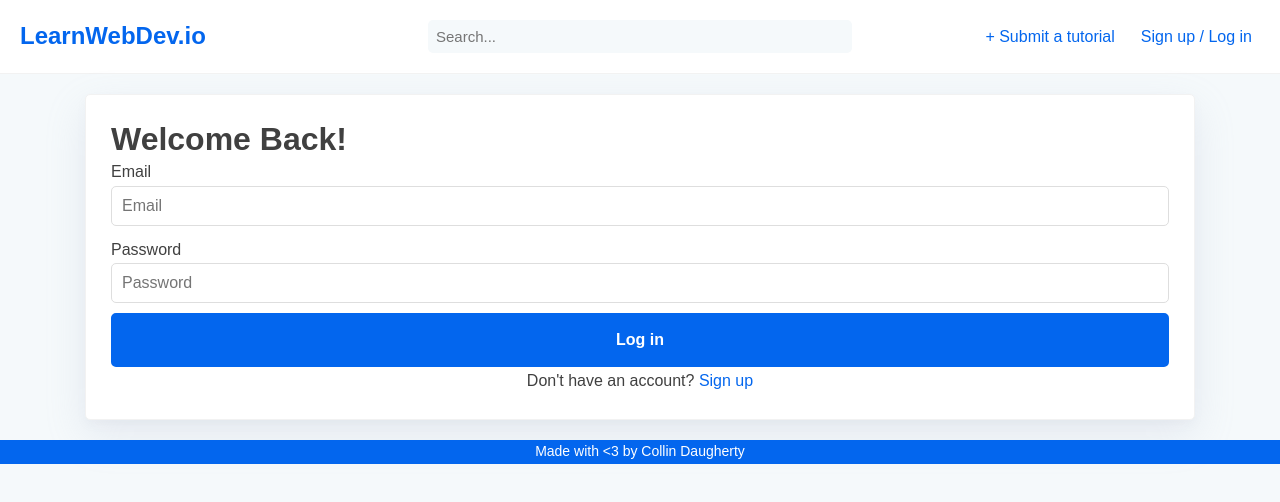
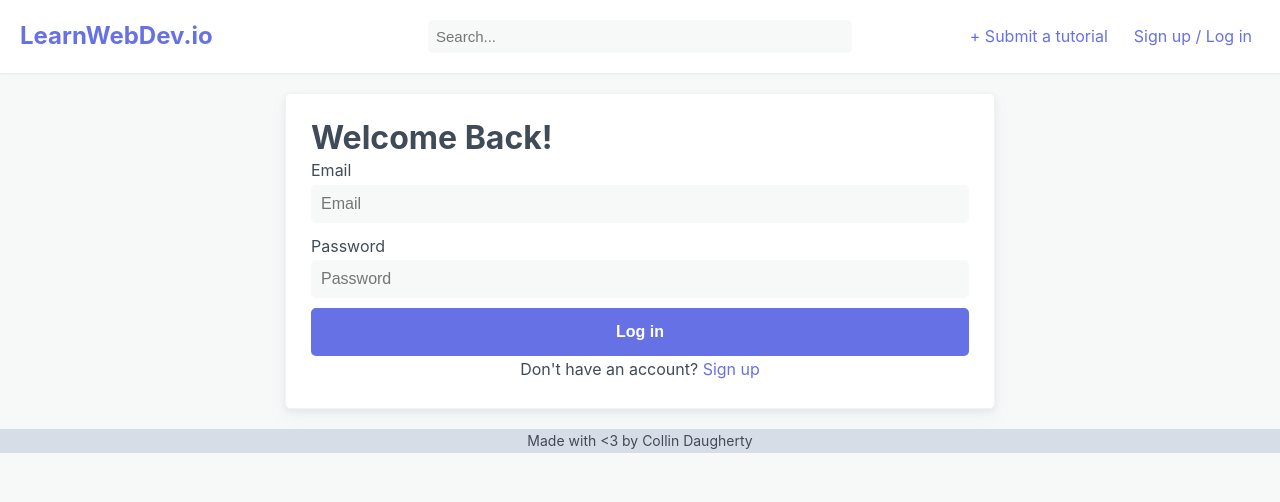
Before and after one commit to CollinDaugherty/learnwebdev, a React (Create React App) app in the folder client/: page /login in a window 1280 px wide. Shown: the top 502 px of the page. Built offline with nearby package versions, Linux system fonts and the light colour scheme; the HTML template or start-up script is replaced by a standard one.

Commit message:
update color scheme and box-shadows

```diff
--- a/client/package.json
+++ b/client/package.json
@@ -4,7 +4,6 @@
   "private": true,
   "dependencies": {
     "http-proxy-middleware": "^0.19.1",
-    "polished": "^3.4.0",
     "react": "^16.8.6",
     "react-dom": "^16.8.6",
     "react-router-dom": "^5.0.1",
--- a/client/src/App.js
+++ b/client/src/App.js
@@ -46,12 +46,14 @@ class App extends Component {
           <Navbar user={this.state.user} />
           <Container>
             <Route exact path='/' component={Content} />
+            <Container small>
               <Route path='/submit' component={TutorialForm} />
               <Route path='/signup' component={SignUpForm} />
               <Route
                 path='/login'
                 render={() => <LogInForm loadUser={this.loadUser} />}
               />
+            </Container>
           </Container>
           <Footer />
           <GlobalStyle />
--- a/client/src/components/Footer.js
+++ b/client/src/components/Footer.js
@@ -3,8 +3,7 @@ import styled from 'styled-components';
 import Container from './styles/blocks/Container';
 
 const Foot = styled.footer`
-  background: ${props => props.theme.color.primary};
-  color: white;
+  background: ${props => props.theme.color.neutral300};
   text-align: center;
   font-size: 1.4rem;
   width: 100%;
--- a/client/src/components/Navbar.js
+++ b/client/src/components/Navbar.js
@@ -7,9 +7,9 @@ import CurrentUser from './CurrentUser';
 const Nav = styled.nav`
   display: flex;
   align-items: center;
-  border-bottom: 1px solid #f2f2f2;
-  background: ${props => props.theme.color.bg};
+  background: white;
   padding: 2rem;
+  box-shadow: ${props => props.theme.shadow.low};
 
   h1 {
     flex: 1;
@@ -19,12 +19,12 @@ const Nav = styled.nav`
     flex: 1;
     border: none;
     border-radius: ${props => props.theme.border.radius};
-    background: ${props => props.theme.color.alternateBg};
+    background: ${props => props.theme.color.neutral100};
     padding: 0.8rem;
     font-size: 1.5rem;
 
     &:focus {
-      color: ${props => props.theme.color.primary};
+      color: ${props => props.theme.color.primary500};
     }
   }
 
@@ -43,7 +43,7 @@ const Nav = styled.nav`
         border-radius: ${props => props.theme.border.radius};
 
         &:hover {
-          background: ${props => props.theme.color.alternateBg};
+          background: ${props => props.theme.color.neutral100};
         }
       }
     }
--- a/client/src/components/styles/GlobalStyle.js
+++ b/client/src/components/styles/GlobalStyle.js
@@ -14,7 +14,7 @@ html {
 }
 
 body {
-  background: ${props => props.theme.color.alternateBg};
+  background: ${props => props.theme.color.neutral100};
   font-family: ${props => props.theme.body.fontFamily};
   font-weight: ${props => props.theme.body.fontWeight};
   font-size: ${props => props.theme.body.fontSize};
@@ -40,17 +40,17 @@ a, button {
   font-size: inherit;
   cursor: pointer;
   text-decoration: none;
-  color: ${props => props.theme.color.primary};
+  color: ${props => props.theme.color.primary500};
 
   &:hover {
-    color: ${props => props.theme.color.primaryDark};
+    color: ${props => props.theme.color.primary600};
   }
 }
 
 hr {
   border: 0px;
   height: 1px;
-  background-color: ${props => props.theme.color.primary};
+  background-color: ${props => props.theme.color.primary400};
 }
 
 `;
--- a/client/src/components/styles/Variables.js
+++ b/client/src/components/styles/Variables.js
@@ -1,39 +1,63 @@
-import { lighten, darken } from 'polished';
-
 //=================================================
 // COLORS
 //=================================================
 
 export const color = {
-  bg: '#fff',
-  alternateBg: '#F5F9FB',
-  darkBg: '#24272E',
+  primary100: 'HSL(232,100%,97%)',
+  primary200: 'HSL(223,66%,90%)',
+  primary300: 'HSL(223,71%,76%)',
+  primary400: 'HSL(228,64%,67%)',
+  primary500: 'HSL(235,71%,65%)',
+  primary600: 'HSL(230,52%,53%)',
+  primary700: 'HSL(230,52%,42%)',
+  primary800: 'HSL(231,57%,34%)',
+  primary900: 'HSL(230,56%,27%)',
 
-  primary: '#0366EE',
-  secondary: '#29de7d',
-  accent: '#EE266C',
+  secondary100: 'HSL(111,87%,97%)',
+  secondary200: 'HSL(110,81%,90%)',
+  secondary300: 'HSL(153,60%,53%)',
+  secondary400: 'HSL(162,93%,34%)',
+  secondary500: 'HSL(169,100%,25%)',
 
-  highlight: '#ff0',
-  error: '#D33C40'
+  accent100: 'HSL(307,100%,92%)',
+  accent200: 'HSL(324,82%,80%)',
+  accent300: 'HSL(326,70%,65%)',
+  accent400: 'HSL(311,45%,50%)',
+  accent500: 'HSL(306,48%,36%)',
+
+  neutral100: 'HSL(180,8%,97%)',
+  neutral200: 'HSL(213,22%,90%)',
+  neutral300: 'HSL(214,24%,87%)',
+  neutral400: 'HSL(212,17%,83%)',
+  neutral500: 'HSL(211,24%,74%)',
+  neutral600: 'HSL(217,17%,63%)',
+  neutral700: 'HSL(216,11%,49%)',
+  neutral800: 'HSL(214,16%,30%)',
+  neutral900: 'HSL(213,24%,16%)',
+
+  danger100: 'HSL(0,88%,93%)',
+  danger200: 'HSL(0,80%,85%)',
+  danger300: 'HSL(0,60%,53%)',
+  danger400: 'HSL(7,93%,34%)',
+  danger500: 'HSL(0,100%,22%)',
+
+  warning100: 'HSL(50,100%,90%)',
+  warning200: 'HSL(50,100%,80%)',
+  warning300: 'HSL(50,100%,53%)',
+  warning400: 'HSL(42,100%,45%)',
+  warning500: 'HSL(33,100%,38%)'
 };
-
-color.primaryDark = `${darken(0.1, `${color.primary}`)};`;
-color.secondaryDark = `${darken(0.1, `${color.secondary}`)};`;
-color.accentDark = `${darken(0.1, `${color.accent}`)};`;
-
-color.primaryLight = `${lighten(0.2, `${color.primary}`)};`;
-color.secondaryLight = `${lighten(0.2, `${color.secondary}`)};`;
-color.accentLight = `${lighten(0.2, `${color.accent}`)};`;
 
 //=================================================
 // TYPOGRAPHY
 //=================================================
 
 export const body = {
-  fontFamily: 'sans-serif',
+  fontFamily:
+    '-apple-system, BlinkMacSystemFont, "Segoe UI", Roboto, Helvetica, Arial, sans-serif, "Apple Color Emoji", "Segoe UI Emoji", "Segoe UI Symbol"',
   fontWeight: '400',
   fontSize: '1.6rem',
-  fontColor: '#404040',
+  fontColor: `${color.neutral800}`,
   lineHeight: '1.7'
 };
 
@@ -69,5 +93,23 @@ border.border = `
   ${border.style}
   ${border.color}`;
 
-export const boxShadow = `0 5px 10px rgba(154, 160, 185, 0.05),
-0 15px 40px rgba(166, 173, 201, 0.2)`;
+//=================================================
+// SHADOWS
+//=================================================
+
+export const shadow = {
+  low: `0 1px 3px rgba(154, 160, 185, 0.05),
+        0 1px 2px rgba(166, 173, 201, 0.2)`,
+
+  medLow: `0 3px 6px rgba(154, 160, 185, 0.05),
+           0 2px 4px rgba(166, 173, 201, 0.2)`,
+
+  med: `0 10px 20px rgba(154, 160, 185, 0.05),
+        0 3px 6px rgba(166, 173, 201, 0.2)`,
+
+  medHigh: `0 15px 25px rgba(154, 160, 185, 0.05),
+            0 5px 10px rgba(166, 173, 201, 0.2)`,
+
+  high: `0 20px 45px rgba(154, 160, 185, 0.05),
+         0 10px 20px rgba(166, 173, 201, 0.2)`
+};
--- a/client/src/components/styles/blocks/Button/index.js
+++ b/client/src/components/styles/blocks/Button/index.js
@@ -1,33 +1,47 @@
 import styled, { css } from 'styled-components';
 
 const Btn = styled.button`
-  background: ${props => props.theme.color.primary};
+  background: ${props => props.theme.color.primary500};
   color: white;
-  border: 3px solid ${props => props.theme.color.primary};
   border-radius: ${props => props.theme.border.radius};
+  border: 2px solid ${props => props.theme.color.primary500};
   font-size: ${props => props.theme.body.fontSize};
   font-weight: 700;
   text-align: center;
-  padding: 1.5rem 2rem;
+  padding: 1.3rem 1.7rem;
   display: inline-block;
   cursor: pointer;
+  transition: .2s ease;
 
   &:hover {
-    background: ${props => props.theme.color.primaryDark};
-    border-color: ${props => props.theme.color.primaryDark};
+    background: ${props => props.theme.color.primary600};
+    border: 2px solid ${props => props.theme.color.primary600};
     color: white;
   }
+
+  /* Neutral */
+  ${props =>
+    props.neutral &&
+    css`
+      background: ${props => props.theme.color.neutral800};
+      border: 2px solid ${props => props.theme.color.neutral800};
+
+      &:hover {
+        background: ${props => props.theme.color.neutral900};
+        border: 2px solid ${props => props.theme.color.neutral900};
+      }
+    `}
 
   /* Secondary */
   ${props =>
     props.secondary &&
     css`
-      background: ${props => props.theme.color.secondary};
-      border-color: ${props => props.theme.color.secondary};
+      background: ${props => props.theme.color.secondary300};
+      border: 2px solid ${props => props.theme.color.secondary300};
 
       &:hover {
-        background: ${props => props.theme.color.secondaryDark};
-        border-color: ${props => props.theme.color.secondaryDark};
+        background: ${props => props.theme.color.secondary400};
+        border: 2px solid ${props => props.theme.color.secondary400};
       }
     `}
 
@@ -35,12 +49,12 @@ const Btn = styled.button`
   ${props =>
     props.accent &&
     css`
-      background: ${props => props.theme.color.accent};
-      border-color: ${props => props.theme.color.accent};
+      background: ${props => props.theme.color.accent300};
+      border: 2px solid ${props => props.theme.color.accent300};
 
       &:hover {
-        background: ${props => props.theme.color.accentDark};
-        border-color: ${props => props.theme.color.accentDark};
+        background: ${props => props.theme.color.accent400};
+        border: 2px solid ${props => props.theme.color.accent400};
       }
     `}
 
@@ -48,25 +62,29 @@ const Btn = styled.button`
   ${props =>
     props.outline &&
     css`
-      background: transparent;
+      background: inherit;
       color: ${props => {
-        if (props.secondary) {
-          return props => props.theme.color.secondary;
+        if (props.neutral) {
+          return props => props.theme.color.neutral800;
+        } else if (props.secondary) {
+          return props => props.theme.color.secondary300;
         } else if (props.accent) {
-          return props => props.theme.color.accent;
+          return props => props.theme.color.accent300;
         } else {
-          return props => props.theme.color.primary;
+          return props => props.theme.color.primary500;
         }
       }};
 
       &:hover {
         background: ${props => {
-          if (props.secondary) {
-            return props => props.theme.color.secondaryDark;
+          if (props.neutral) {
+            return props => props.theme.color.neutral900;
+          } else if (props.secondary) {
+            return props => props.theme.color.secondary400;
           } else if (props.accent) {
-            return props => props.theme.color.accentDark;
+            return props => props.theme.color.accent400;
           } else {
-            return props => props.theme.color.primaryDark;
+            return props => props.theme.color.primary600;
           }
         }};
         color: white;
--- a/client/src/components/styles/blocks/Card/index.js
+++ b/client/src/components/styles/blocks/Card/index.js
@@ -6,7 +6,7 @@ const Card = styled.div`
   padding: ${props => props.theme.spacing.padding};
   border-radius: ${props => props.theme.border.radius};
   border: 1px solid #f2f2f2;
-  box-shadow: ${props => props.theme.boxShadow};
+  box-shadow: ${props => props.theme.shadow.med};
 `;
 
 export default Card;
--- a/client/src/components/styles/blocks/Form/index.js
+++ b/client/src/components/styles/blocks/Form/index.js
@@ -6,10 +6,10 @@ const Form = styled.form`
 
   /* Text Inputs */
   input:not([type='submit']):not([type='file']):not([type='radio']) {
-    border: ${props => props.theme.border.border};
+    border: none;
+    background-color: ${props => props.theme.color.neutral100};
     border-radius: ${props => props.theme.border.radius};
     padding: 1rem;
-    outline: none;
     margin-bottom: 1rem;
     width: 100%;
     line-height: 1;
@@ -17,7 +17,7 @@ const Form = styled.form`
     -webkit-appearance: none;
 
     &:focus {
-      border-color: ${props => props.theme.color.primaryLight};
+      border-color: ${props => props.theme.color.primary400};
     }
   }
 
@@ -30,7 +30,7 @@ const Form = styled.form`
     display: flex;
 
     div {
-      background: ${props => props.theme.color.secondary};
+      background: ${props => props.theme.color.secondary300};
       color: white;
       margin: 0.5rem;
       padding: 0.5rem 1.2rem;
```
Also changed, not shown: 1 other file (tests, documents, lock files or other folders). Lines whose indentation alone changed are shown as unchanged.
